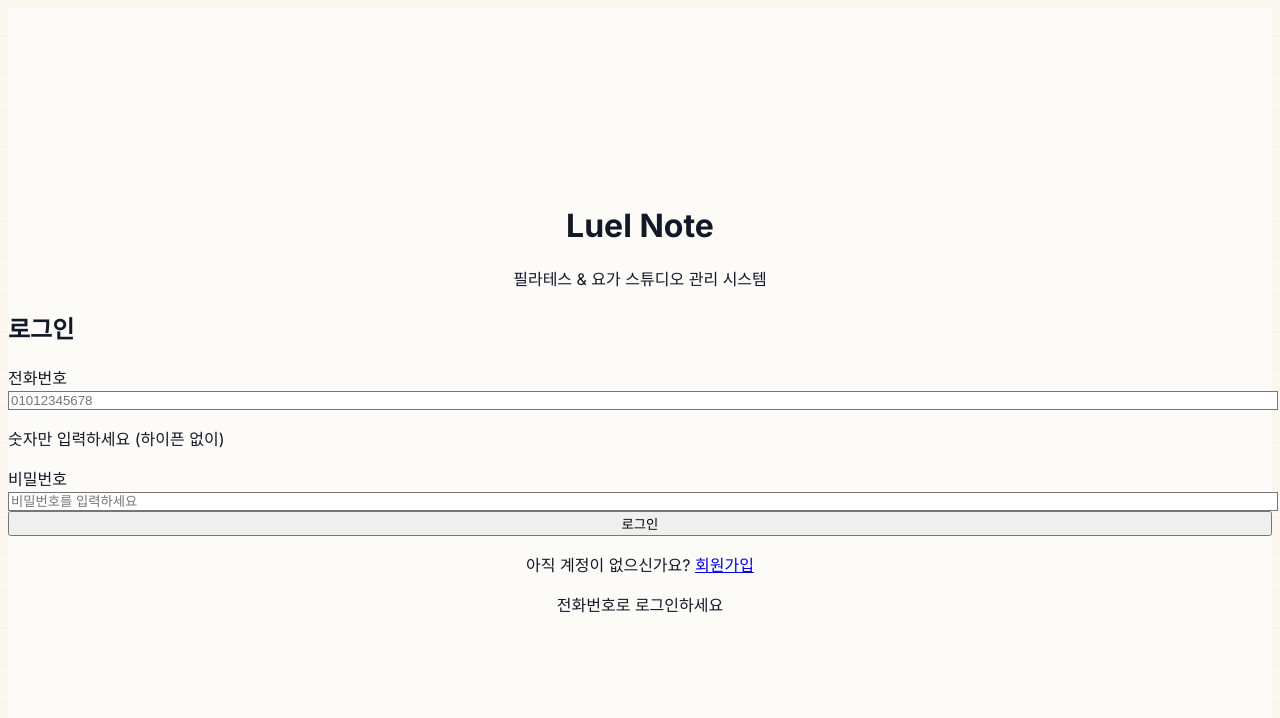
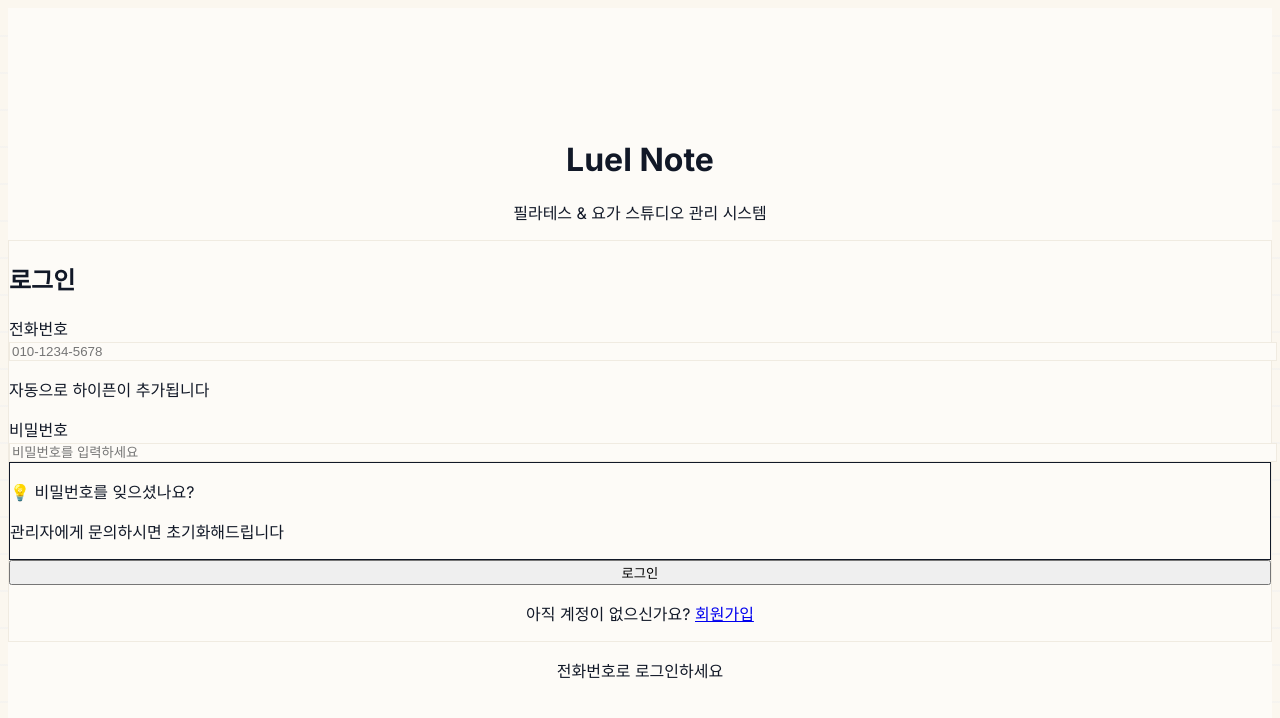
Before and after one commit to jinhajunho/luel-note, a Next.js app: page /login in a window 1280 px wide. Shown: the top 718 px of the page. Built offline with nearby package versions, Linux system fonts and the light colour scheme; no server answers.

Commit message:
Update page.tsx

```diff
--- a/app/(auth)/login/page.tsx
+++ b/app/(auth)/login/page.tsx
@@ -1,7 +1,64 @@
+'use client'
+
+import { useState } from 'react'
 import Link from 'next/link'
-import LoginForm from '@/components/auth/LoginForm'
+import { useRouter } from 'next/navigation'
+import { login } from '@/app/actions/auth'
 
 export default function LoginPage() {
+  const router = useRouter()
+  const [phone, setPhone] = useState('')
+  const [password, setPassword] = useState('')
+  const [loading, setLoading] = useState(false)
+  const [error, setError] = useState('')
+
+  // 전화번호 입력 시 자동 하이픈 추가
+  const handlePhoneChange = (e: React.ChangeEvent<HTMLInputElement>) => {
+    let value = e.target.value.replace(/\D/g, '') // 숫자만 추출
+
+    // 하이픈 자동 추가
+    if (value.length <= 3) {
+      setPhone(value)
+    } else if (value.length <= 7) {
+      setPhone(value.slice(0, 3) + '-' + value.slice(3))
+    } else {
+      setPhone(value.slice(0, 3) + '-' + value.slice(3, 7) + '-' + value.slice(7, 11))
+    }
+  }
+
+  const handleSubmit = async (e: React.FormEvent) => {
+    e.preventDefault()
+    setError('')
+    setLoading(true)
+
+    try {
+      // 하이픈 제거
+      const phoneOnly = phone.replace(/\D/g, '')
+
+      // 유효성 검사
+      if (!/^\d{10,11}$/.test(phoneOnly)) {
+        setError('올바른 전화번호를 입력하세요')
+        setLoading(false)
+        return
+      }
+
+      const result = await login(phoneOnly, password)
+
+      if (result.success) {
+        // 로그인 성공 - 리다이렉트는 middleware가 처리
+        router.push('/')
+        router.refresh()
+      } else {
+        setError(result.error || '로그인에 실패했습니다')
+      }
+    } catch (err) {
+      setError('로그인 중 오류가 발생했습니다')
+      console.error('로그인 오류:', err)
+    } finally {
+      setLoading(false)
+    }
+  }
+
   return (
     <div className="min-h-screen bg-[#fdfbf7] flex items-center justify-center px-4">
       <div className="w-full max-w-md">
@@ -15,13 +72,74 @@ export default function LoginPage() {
           </p>
         </div>
 
-        {/* 로그인 폼 */}
-        <div className="bg-white rounded-2xl shadow-lg p-8">
+        {/* 로그인 카드 */}
+        <div className="bg-white rounded-2xl shadow-lg border border-[#f0ebe1] p-8">
           <h2 className="text-2xl font-bold text-gray-900 mb-6">
             로그인
           </h2>
 
-          <LoginForm />
+          {/* 에러 메시지 */}
+          {error && (
+            <div className="mb-4 p-3 bg-red-50 border border-red-200 rounded-lg text-sm text-red-600">
+              {error}
+            </div>
+          )}
+
+          {/* 로그인 폼 */}
+          <form onSubmit={handleSubmit} className="space-y-5">
+            {/* 전화번호 */}
+            <div>
+              <label htmlFor="phone" className="block text-sm font-semibold text-gray-700 mb-2">
+                전화번호
+              </label>
+              <input
+                type="tel"
+                id="phone"
+                value={phone}
+                onChange={handlePhoneChange}
+                placeholder="010-1234-5678"
+                maxLength={13}
+                required
+                disabled={loading}
+                className="w-full px-4 py-3 border border-[#f0ebe1] bg-[#fdfbf7] rounded-xl text-gray-900 placeholder-gray-400 focus:outline-none focus:border-[#7EA1B3] focus:ring-2 focus:ring-[#7EA1B3]/20 transition-all disabled:opacity-50 disabled:cursor-not-allowed"
+              />
+              <p className="mt-1 text-xs text-gray-500">
+                자동으로 하이픈이 추가됩니다
+              </p>
+            </div>
+
+            {/* 비밀번호 */}
+            <div>
+              <label htmlFor="password" className="block text-sm font-semibold text-gray-700 mb-2">
+                비밀번호
+              </label>
+              <input
+                type="password"
+                id="password"
+                value={password}
+                onChange={(e) => setPassword(e.target.value)}
+                placeholder="비밀번호를 입력하세요"
+                required
+                disabled={loading}
+                className="w-full px-4 py-3 border border-[#f0ebe1] bg-[#fdfbf7] rounded-xl text-gray-900 placeholder-gray-400 focus:outline-none focus:border-[#7EA1B3] focus:ring-2 focus:ring-[#7EA1B3]/20 transition-all disabled:opacity-50 disabled:cursor-not-allowed"
+              />
+            </div>
+
+            {/* 비밀번호 찾기 안내 */}
+            <div className="text-sm text-gray-600 bg-blue-50 border border-blue-200 rounded-lg p-3">
+              <p className="font-medium text-blue-900 mb-1">💡 비밀번호를 잊으셨나요?</p>
+              <p className="text-blue-700">관리자에게 문의하시면 초기화해드립니다</p>
+            </div>
+
+            {/* 로그인 버튼 */}
+            <button
+              type="submit"
+              disabled={loading}
+              className="w-full py-3 bg-blue-600 hover:bg-blue-700 text-white font-semibold rounded-xl transition-colors disabled:opacity-50 disabled:cursor-not-allowed"
+            >
+              {loading ? '로그인 중...' : '로그인'}
+            </button>
+          </form>
 
           {/* 회원가입 링크 */}
           <div className="mt-6 text-center">
@@ -29,7 +147,7 @@ export default function LoginPage() {
               아직 계정이 없으신가요?{' '}
               <Link
                 href="/signup"
-                className="text-blue-600 hover:text-blue-700 font-semibold"
+                className="text-blue-600 hover:text-blue-700 font-semibold hover:underline"
               >
                 회원가입
               </Link>
@@ -37,7 +155,7 @@ export default function LoginPage() {
           </div>
         </div>
 
-        {/* 안내 문구 */}
+        {/* 하단 안내 */}
         <div className="mt-6 text-center">
           <p className="text-xs text-gray-500">
             전화번호로 로그인하세요
```
